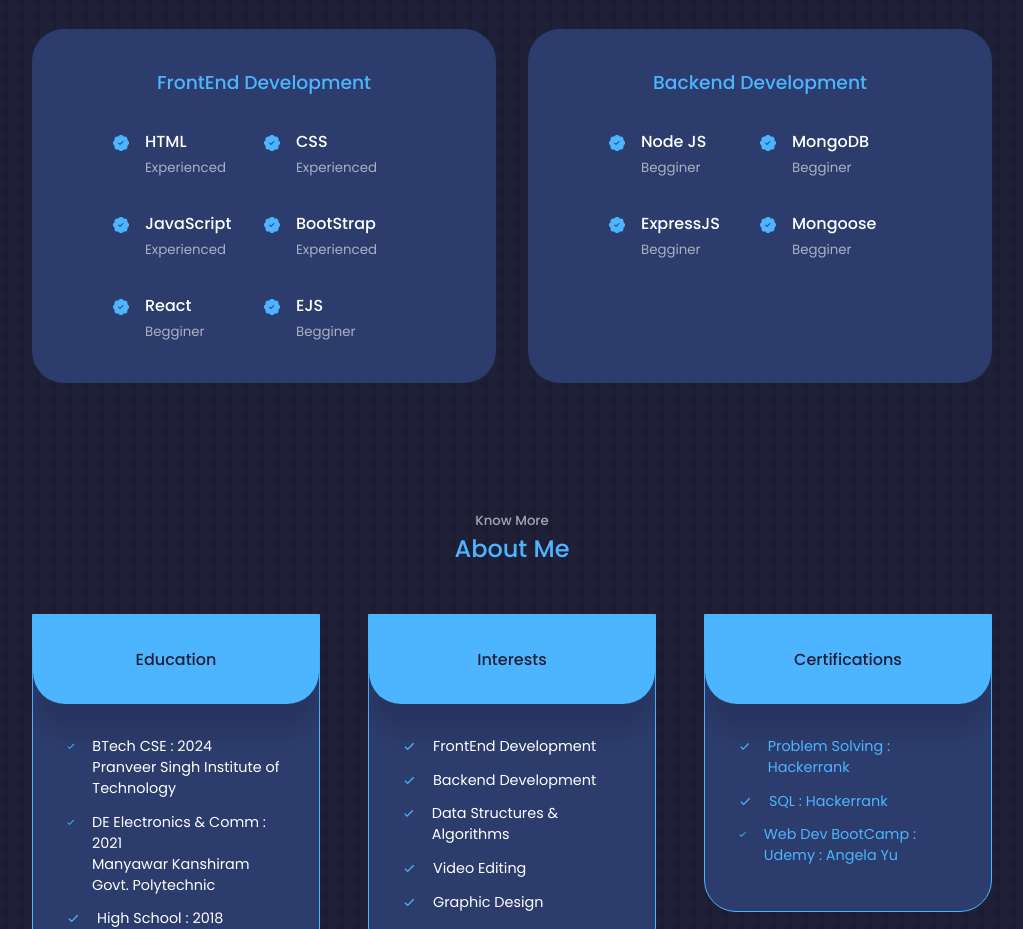
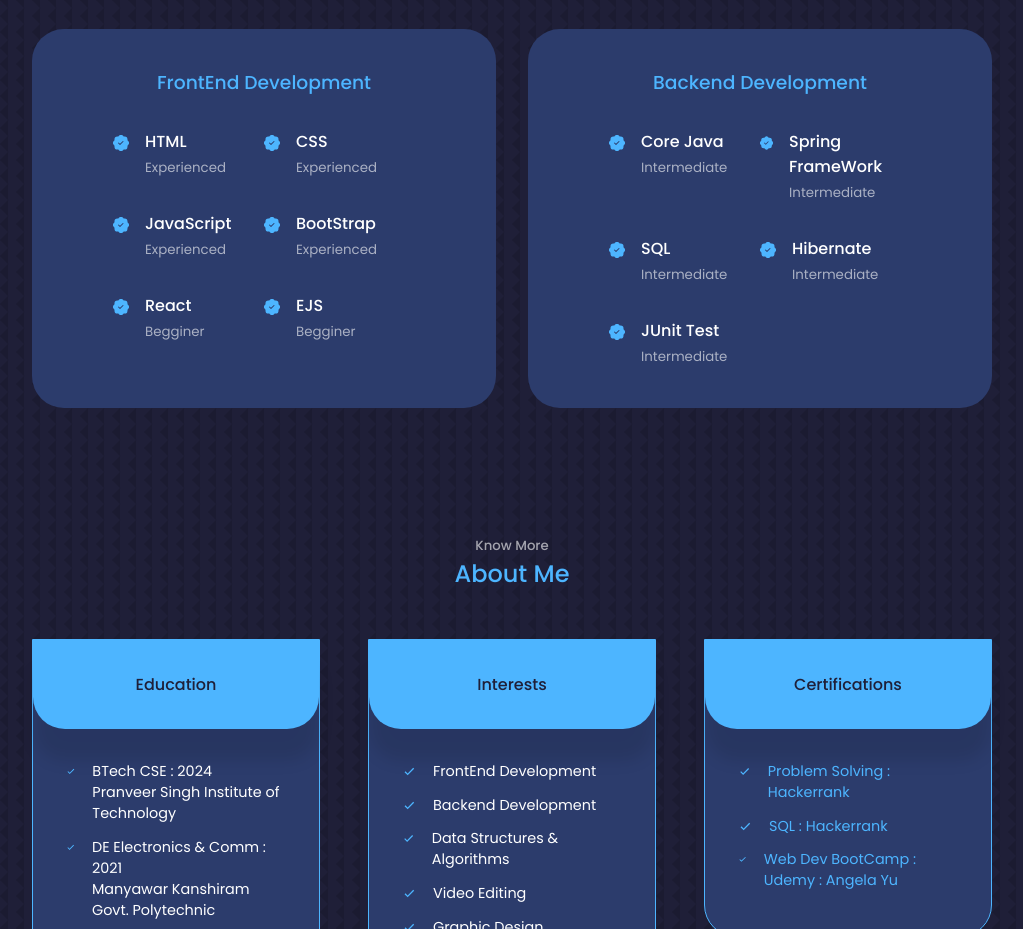
Before and after one commit to Srajal-Cresteyy/My-Portfolio-, a React (Create React App) app: page / in a window 1280 px wide. Shown: the part 1640-2569 px from the top of the page, without its empty margins (128-1151 px from the left). Built offline with nearby package versions, Linux system fonts and the light colour scheme.

Commit message:
Update Experience.jsx
Changes to Backend Technologies

```diff
--- a/src/components/Experience/Experience.jsx
+++ b/src/components/Experience/Experience.jsx
@@ -62,29 +62,36 @@ const Experience = () => {
             <article className='experience_details'>
               <BsPatchCheckFill className='experience_details-icon'/>
               <div>
-                <h4>Node JS</h4>
-                <small className='text-light'>Begginer</small>
+                <h4>Core Java</h4>
+                <small className='text-light'>Intermediate</small>
               </div>
             </article>
             <article className='experience_details'>
               <BsPatchCheckFill className='experience_details-icon'/>
               <div>
-                <h4>MongoDB</h4>
-                <small className='text-light'>Begginer</small>
+                <h4>Spring FrameWork</h4>
+                <small className='text-light'>Intermediate</small>
               </div>
             </article>
             <article className='experience_details'>
               <BsPatchCheckFill className='experience_details-icon'/>
               <div>
-                <h4>ExpressJS</h4>
-                <small className='text-light'>Begginer</small>
+                <h4>SQL</h4>
+                <small className='text-light'>Intermediate</small>
               </div>
             </article>
             <article className='experience_details'>
               <BsPatchCheckFill className='experience_details-icon'/>
               <div>
-                <h4>Mongoose</h4>
-                <small className='text-light'>Begginer</small>
+                <h4>Hibernate</h4>
+                <small className='text-light'>Intermediate</small>
+              </div>
+            </article>
+            <article className='experience_details'>
+              <BsPatchCheckFill className='experience_details-icon'/>
+              <div>
+                <h4>JUnit Test</h4>
+                <small className='text-light'>Intermediate</small>
               </div>
             </article>
           </div>
```
